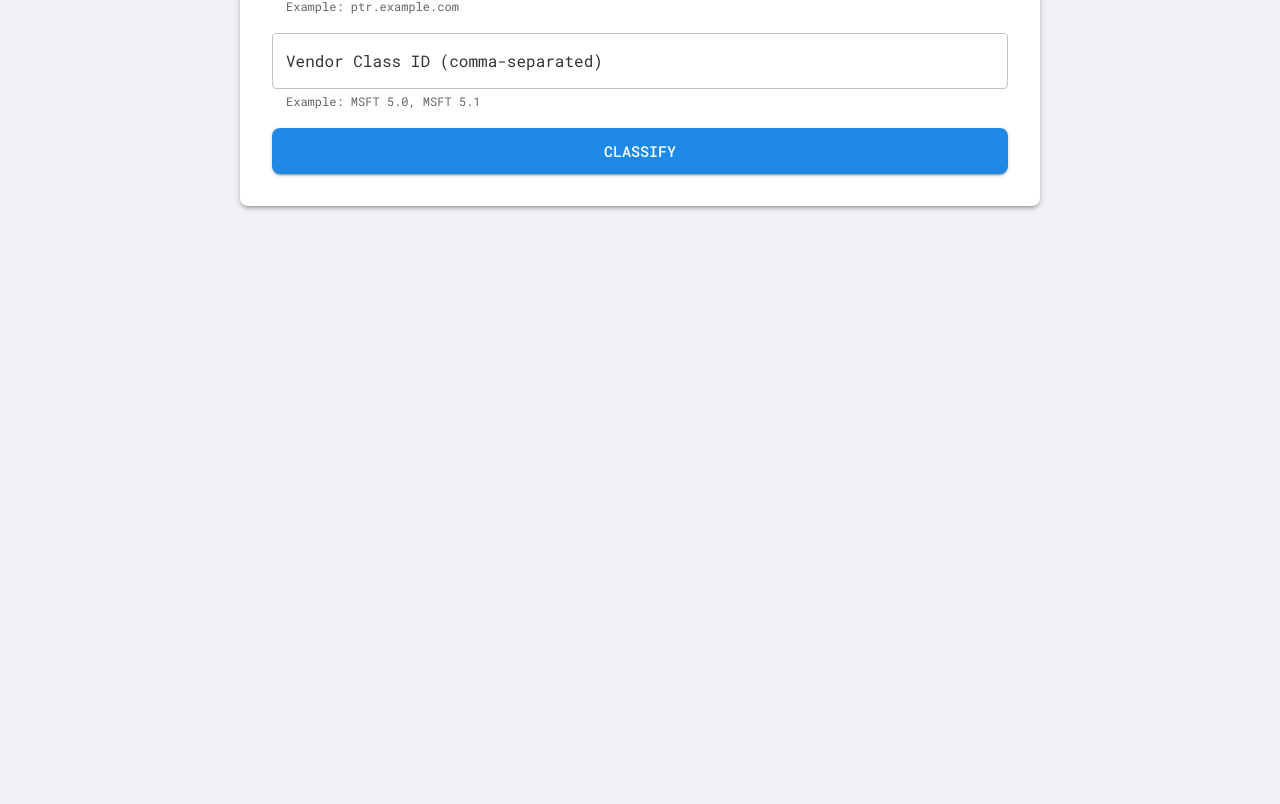
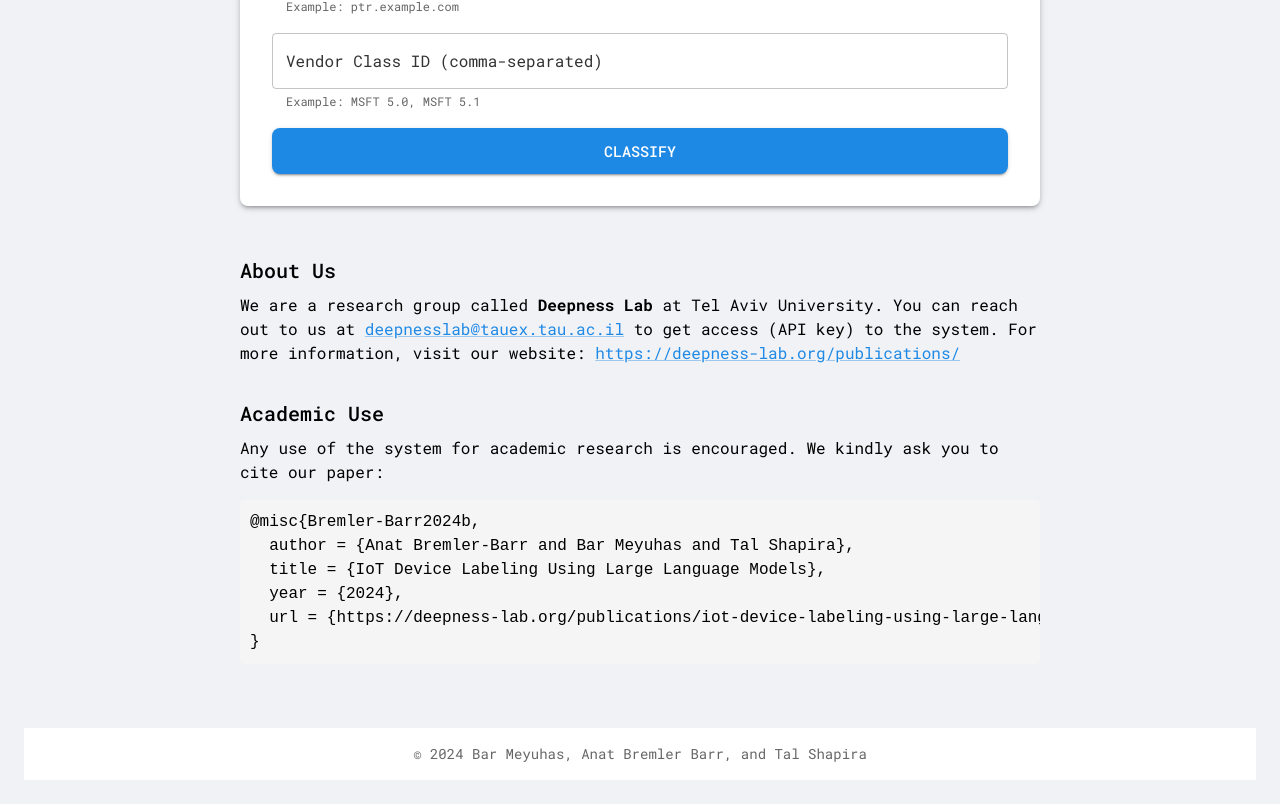
Before and after one commit to barmey/ZEAL_Cloud_Frontend, a React (Create React App) app: page / in a window 1280 px wide. Shown: the part 740-1544 px from the top of the page. Before the commit the page ends 970 px from the top, so only its background shows below. Built offline with nearby package versions, Linux system fonts and the light colour scheme; what aws-amplify would draw is missing.

Commit message:
Update App.js
add about us section
citation information

```diff
--- a/src/App.js
+++ b/src/App.js
@@ -532,7 +532,7 @@ const App = () => {
                   overflowX: 'auto',
                 }}
               >
-                {`import requests
+{`import requests
 import json
 
 url = "https://qxzcncmpw4.execute-api.eu-west-2.amazonaws.com/bar_test_stage/classify"
@@ -578,6 +578,60 @@ else:
           )}
         </Stack>
       </Card>
+
+      {/* Add new sections below the form */}
+      <Box sx={{ maxWidth: 800, width: '100%', mt: 4 }}>
+        <Typography variant="h6" gutterBottom>
+          About Us
+        </Typography>
+        <Typography variant="body1" gutterBottom>
+          We are a research group called <strong>Deepness Lab</strong> at Tel Aviv University.
+          You can reach out to us at{' '}
+          <Link href="mailto:deepnesslab@tauex.tau.ac.il">deepnesslab@tauex.tau.ac.il</Link>{' '}
+          to get access (API key) to the system. For more information, visit our website:{' '}
+          <Link href="https://deepness-lab.org/publications/" target="_blank" rel="noopener">
+            https://deepness-lab.org/publications/
+          </Link>
+        </Typography>
+
+        <Typography variant="h6" gutterBottom sx={{ mt: 4 }}>
+          Academic Use
+        </Typography>
+        <Typography variant="body1" gutterBottom>
+          Any use of the system for academic research is encouraged. We kindly ask you to cite our
+          paper:
+        </Typography>
+        <pre
+          style={{
+            backgroundColor: '#f5f5f5',
+            padding: '10px',
+            borderRadius: '4px',
+            overflowX: 'auto',
+          }}
+        >
+{`@misc{Bremler-Barr2024b,
+  author = {Anat Bremler-Barr and Bar Meyuhas and Tal Shapira},
+  title = {IoT Device Labeling Using Large Language Models},
+  year = {2024},
+  url = {https://deepness-lab.org/publications/iot-device-labeling-using-large-language-models/},
+}`}
+        </pre>
+      </Box>
+
+      {/* Footer with copyright */}
+      <Box
+        sx={{
+          mt: 4,
+          py: 2,
+          width: '100%',
+          backgroundColor: 'background.paper',
+          textAlign: 'center',
+        }}
+      >
+        <Typography variant="body2" color="textSecondary">
+          © {new Date().getFullYear()} Bar Meyuhas, Anat Bremler Barr, and Tal Shapira
+        </Typography>
+      </Box>
     </Box>
   );
 };
```
